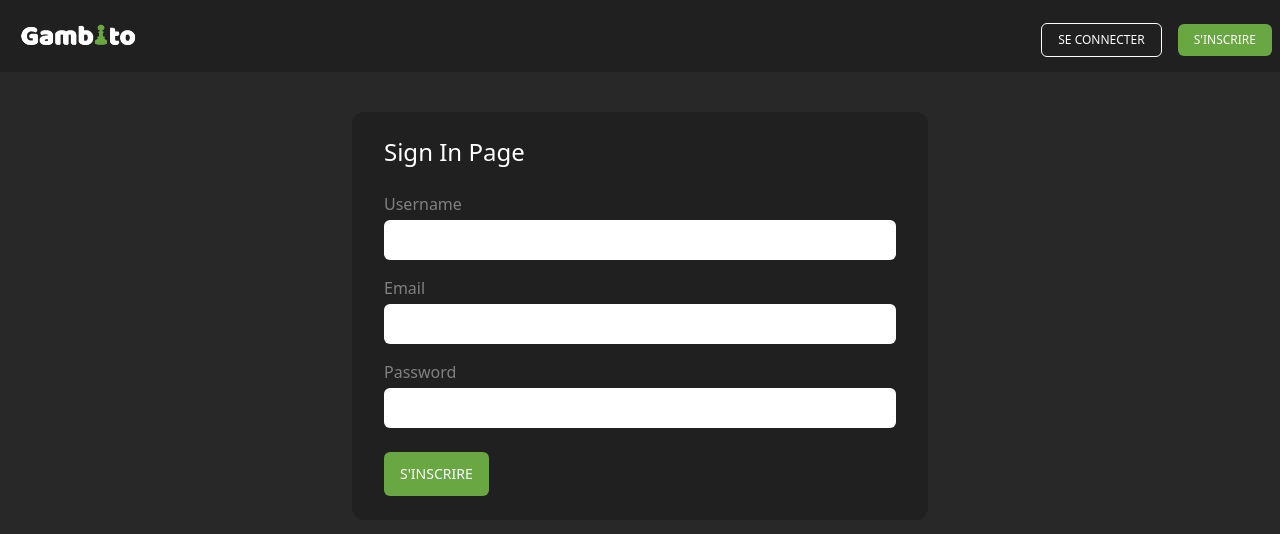
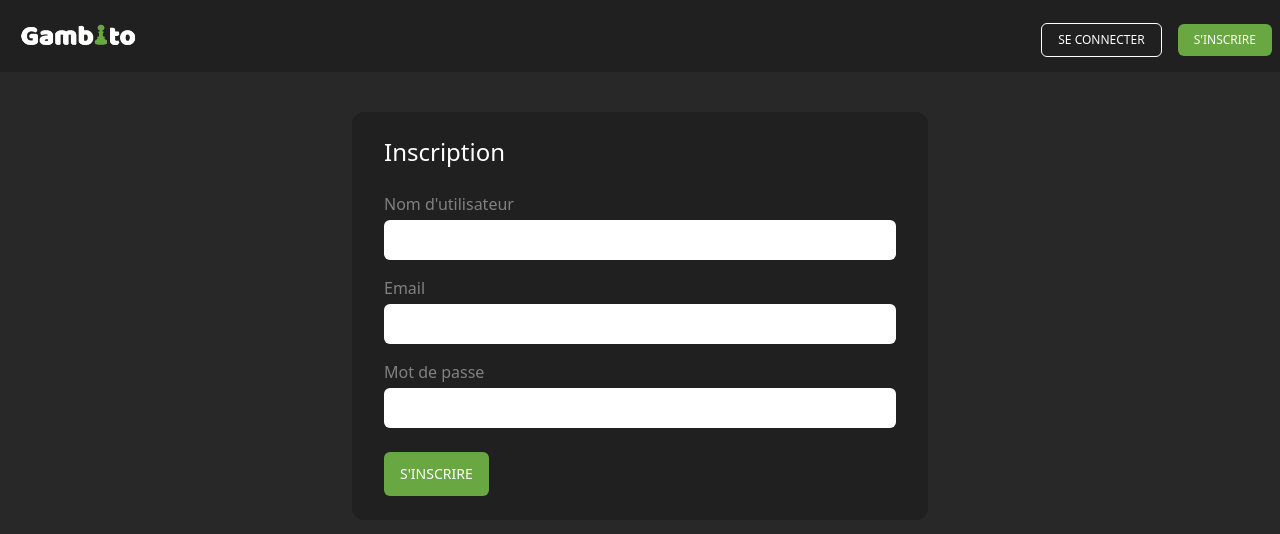
Before and after one commit to mustaphaboudouch/chess-game, a Vue app in the folder client/: page /sign-up in a window 1280 px wide. Shown: the top 534 px of the page. Built offline with nearby package versions, Linux system fonts and the light colour scheme; no server answers.

Commit message:
fix; round victory rate

```diff
--- a/client/src/components/ui/PlayerStats.vue
+++ b/client/src/components/ui/PlayerStats.vue
@@ -41,9 +41,9 @@ const gamesByDay = computed(function () {
         {{
           props.stats?.gameStats.PRIVATE + props.stats?.gameStats.PUBLIC === 0
             ? 0
-            : (props.stats?.gameStats.WIN /
+            : Math.round((props.stats?.gameStats.WIN /
                 (props.stats?.gameStats.PRIVATE + props.stats?.gameStats.PUBLIC)) *
-              100
+              100)
         }}
         %
       </h3>
--- a/client/src/views/SignInView.vue
+++ b/client/src/views/SignInView.vue
@@ -12,7 +12,7 @@ async function handleSubmit() {
 
 <template>
   <div class="max-w-xl m-auto px-8 py-6 rounded-xl" style="background-color: #202020">
-    <h1 class="text-2xl text-white font-medium mb-6">Sign In Page</h1>
+    <h1 class="text-2xl text-white font-medium mb-6">Connexion</h1>
 
     <form @submit.prevent="handleSubmit" class="flex flex-col gap-4">
       <div class="flex flex-col gap-1">
@@ -20,7 +20,7 @@ async function handleSubmit() {
         <input id="email" type="email" v-model="values.email" class="w-full px-4 py-2 rounded-md" />
       </div>
       <div class="flex flex-col gap-1">
-        <label for="password" style="color: #818181">Password</label>
+        <label for="password" style="color: #818181">Mot de passe</label>
         <input
           id="password"
           type="password"
--- a/client/src/views/SignUpView.vue
+++ b/client/src/views/SignUpView.vue
@@ -13,11 +13,11 @@ async function handleSubmit() {
 
 <template>
   <div class="max-w-xl m-auto px-8 py-6 rounded-xl" style="background-color: #202020">
-    <h1 class="text-2xl text-white font-medium mb-6">Sign In Page</h1>
+    <h1 class="text-2xl text-white font-medium mb-6">Inscription</h1>
 
     <form @submit.prevent="handleSubmit" class="flex flex-col gap-4">
       <div class="flex flex-col gap-1">
-        <label for="username" style="color: #818181">Username</label>
+        <label for="username" style="color: #818181">Nom d'utilisateur</label>
         <input
           id="username"
           type="text"
@@ -30,7 +30,7 @@ async function handleSubmit() {
         <input id="email" type="email" v-model="values.email" class="w-full px-4 py-2 rounded-md" />
       </div>
       <div class="flex flex-col gap-1">
-        <label for="password" style="color: #818181">Password</label>
+        <label for="password" style="color: #818181">Mot de passe</label>
         <input
           id="password"
           type="password"
```
